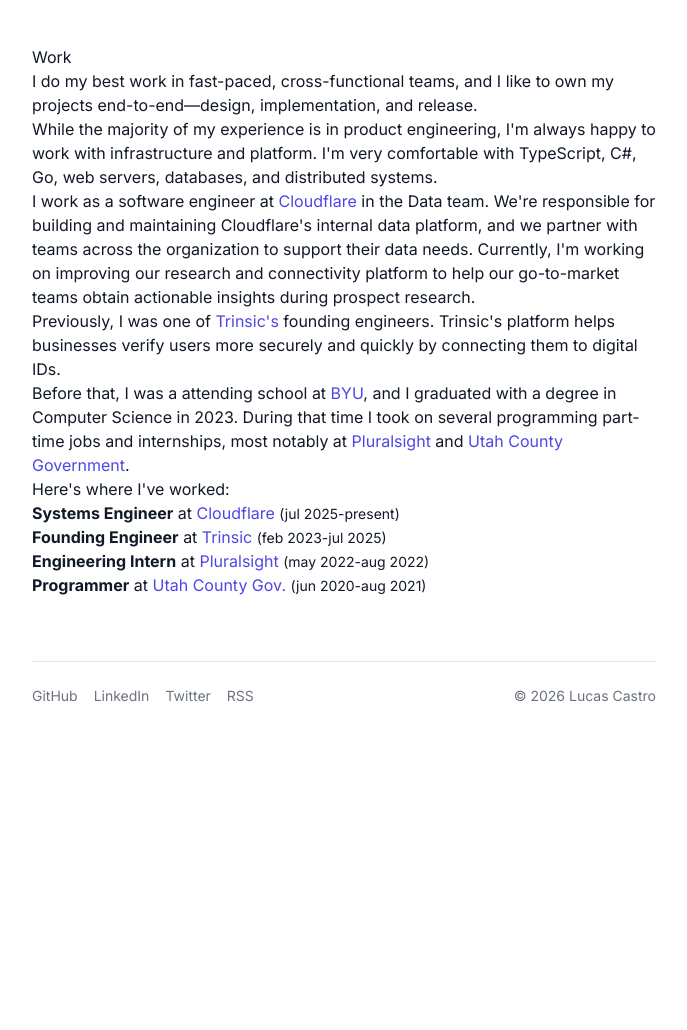
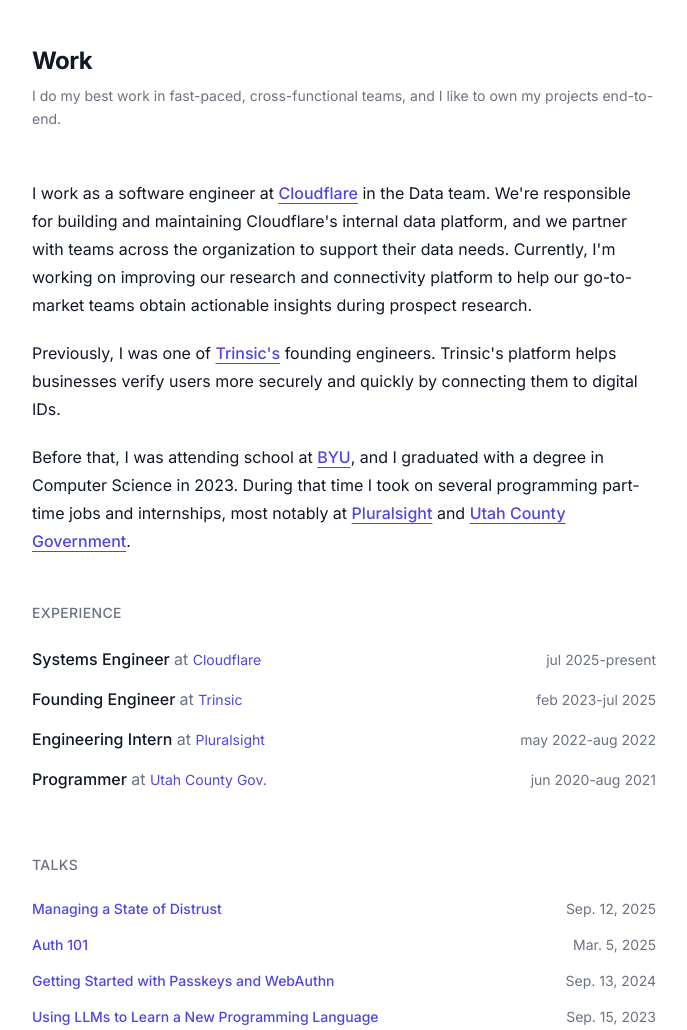
Before and after one commit to lucasamonrc/website, an Astro site: page /work in a window 1280 px wide. Shown: the part 132-1162 px from the top of the page, without its empty margins (296-983 px from the left). Before the commit the page ends 950 px from the top, so only its background shows below. Built offline with nearby package versions, Linux system fonts and the light colour scheme; Astro itself is replaced by a stand-in of ours.

Commit message:
Integrate talks into work page, remove talks route, clean up unused components

```diff
--- a/src/components/NavLink.astro
+++ /dev/null
@@ -1,11 +0,0 @@
----
-import type { HTMLAttributes } from "astro/types";
-
-type Props = HTMLAttributes<"a">;
-
-const { href, ...props } = Astro.props;
----
-
-<a href={href} {...props}>
-	<slot />
-</a>
--- a/src/components/TalkEntry.tsx
+++ /dev/null
@@ -1,16 +0,0 @@
-interface TalkEntryProps {
-	date: string;
-	title: string;
-	videoUrl: string;
-	notesUrl?: string;
-	slidesUrl?: string;
-}
-
-export function TalkEntry({ date, title, videoUrl }: TalkEntryProps) {
-	return (
-		<article className="flex flex-col">
-			<span className="text-xs">{date}</span>
-			<a href={videoUrl}>{title}</a>
-		</article>
-	);
-}
--- a/src/components/WorkEntry.tsx
+++ /dev/null
@@ -1,20 +0,0 @@
-interface WorkEntryProps {
-	position: string;
-	company: string;
-	companyUrl: string;
-	range: string;
-}
-
-export function WorkEntry({
-	position,
-	company,
-	companyUrl,
-	range,
-}: WorkEntryProps) {
-	return (
-		<li>
-			<strong>{position}</strong> at <a href={companyUrl}>{company}</a>{" "}
-			<span className="text-sm font-light">({range})</span>
-		</li>
-	);
-}
--- a/src/content/pages/talks.mdx
+++ /dev/null
@@ -1,24 +0,0 @@
----
-title: "Talks | Lucas Castro"
-updatedDate: 2025-08-02
----
-
-import { TalkEntry } from "../../components/TalkEntry";
-import { TALKS } from "../../consts";
-
-## Talks
-
-I like to engage with the dev community thorugh talks and presentations. It is
-also a good way to share things I've learned and meet new people, so I try to
-give a talk or two every year. Here's a list of some of the talks I've given:
-
-<section class="flex flex-col space-y-4">
-	{TALKS.map((talk, i) => (
-		<TalkEntry
-			key={i}
-			date={talk.date}
-			title={talk.title}
-			videoUrl={talk.videoUrl}
-		/>
-	))}
-</section>
--- a/src/content/pages/work.mdx
+++ /dev/null
@@ -1,33 +0,0 @@
----
-title: "Work | Lucas Castro"
-updatedDate: 2025-08-02
----
-
-import { WorkEntry } from "../../components/WorkEntry";
-import { WORK } from "../../consts";
-
-## Work
-
-I do my best work in fast-paced, cross-functional teams, and I like to own my projects end-to-end—design, implementation, and release.
-
-While the majority of my experience is in product engineering, I'm always happy to work with infrastructure and platform. I'm very comfortable with TypeScript, C#, Go, web servers, databases, and distributed systems.
-
-I work as a software engineer at [Cloudflare](https://www.cloudflare.com) in the Data team. We're responsible for building and maintaining Cloudflare's internal data platform, and we partner with teams across the organization to support their data needs. Currently, I'm working on improving our research and connectivity platform to help our go-to-market teams obtain actionable insights during prospect research.
-
-Previously, I was one of [Trinsic's](https://trinsic.id) founding engineers. Trinsic's platform helps businesses verify users more securely and quickly by connecting them to digital IDs.
-
-Before that, I was a attending school at [BYU](https://byu.edu), and I graduated with a degree in Computer Science in 2023. During that time I took on several programming part-time jobs and internships, most notably at [Pluralsight](https://pluralsight.com) and [Utah County Government](https://utahcounty.gov).
-
-Here's where I've worked:
-
-<ul>
-	{WORK.map((work, i) => (
-		<WorkEntry
-			key={i}
-			position={work.position}
-			company={work.company}
-			companyUrl={work.companyUrl}
-			range={work.range}
-		/>
-	))}
-</ul>
--- a/src/content/pages/writing.md
+++ /dev/null
@@ -1,12 +0,0 @@
----
-title: "Writing | Lucas Castro"
-updatedDate: 2025-08-02
----
-
-## Writing
-
-Every now and then I feel compelled to publish some of my thoughts. They can be about anything, really, but usually they are about my career, programming, or the industry.
-
-The posts below don't have any regular cadence, they simply pop right out of my head whenever I feel like it is a thought worth sharing.
-
-### Posts
--- a/src/pages/talks.astro
+++ /dev/null
@@ -1,13 +0,0 @@
----
-import Root from "../layouts/Root.astro";
-import { getEntry } from "astro:content";
-import { render } from "astro:content";
-
-const talksPage = await getEntry("pages", "talks");
-
-const { Content } = await render(talksPage!);
----
-
-<Root title="Talks | Lucas Castro">
-	<Content />
-</Root>
--- a/src/pages/work.astro
+++ b/src/pages/work.astro
@@ -1,13 +1,116 @@
 ---
 import Root from "../layouts/Root.astro";
-import { getEntry } from "astro:content";
-import { render } from "astro:content";
-
-const workPage = await getEntry("pages", "work");
-
-const { Content } = await render(workPage!);
+import { WORK, TALKS } from "../consts";
 ---
 
 <Root title="Work | Lucas Castro">
-	<Content />
+	<section class="mb-12">
+		<h1
+			class="mb-2 text-2xl font-bold tracking-tight"
+			style="color: var(--color-text);"
+		>
+			Work
+		</h1>
+		<p
+			class="text-sm leading-relaxed"
+			style="color: var(--color-text-secondary);"
+		>
+			I do my best work in fast-paced, cross-functional teams, and I like
+			to own my projects end-to-end.
+		</p>
+	</section>
+
+	<section class="mb-12">
+		<div class="prose max-w-none">
+			<p>
+				I work as a software engineer at <a
+					href="https://www.cloudflare.com">Cloudflare</a
+				> in the Data team. We're responsible for building and maintaining
+				Cloudflare's internal data platform, and we partner with teams across
+				the organization to support their data needs. Currently, I'm working
+				on improving our research and connectivity platform to help our go-to-market
+				teams obtain actionable insights during prospect research.
+			</p>
+			<p>
+				Previously, I was one of <a href="https://trinsic.id"
+					>Trinsic's</a
+				> founding engineers. Trinsic's platform helps businesses verify
+				users more securely and quickly by connecting them to digital IDs.
+			</p>
+			<p>
+				Before that, I was attending school at <a href="https://byu.edu"
+					>BYU</a
+				>, and I graduated with a degree in Computer Science in 2023.
+				During that time I took on several programming part-time jobs and
+				internships, most notably at <a href="https://pluralsight.com"
+					>Pluralsight</a
+				> and <a href="https://utahcounty.gov">Utah County Government</a
+				>.
+			</p>
+		</div>
+	</section>
+
+	<section class="mb-16">
+		<h2
+			class="mb-6 text-sm font-medium uppercase tracking-wide"
+			style="color: var(--color-text-secondary);"
+		>
+			Experience
+		</h2>
+		<div class="flex flex-col gap-4">
+			{
+				WORK.map((work) => (
+					<div class="flex items-baseline justify-between gap-4">
+						<div>
+							<span
+								class="font-medium"
+								style="color: var(--color-text);"
+							>
+								{work.position}
+							</span>
+							<span style="color: var(--color-text-secondary);">
+								{" "}
+								at{" "}
+							</span>
+							<a href={work.companyUrl} class="text-sm">
+								{work.company}
+							</a>
+						</div>
+						<span
+							class="shrink-0 text-sm"
+							style="color: var(--color-text-secondary);"
+						>
+							{work.range}
+						</span>
+					</div>
+				))
+			}
+		</div>
+	</section>
+
+	<section>
+		<h2
+			class="mb-6 text-sm font-medium uppercase tracking-wide"
+			style="color: var(--color-text-secondary);"
+		>
+			Talks
+		</h2>
+		<div class="flex flex-col gap-4">
+			{
+				TALKS.map((talk) => (
+					<div class="flex items-baseline justify-between gap-4">
+						<a href={talk.videoUrl} class="font-medium text-sm">
+							{talk.title}
+						</a>
+						<span
+							class="shrink-0 text-sm"
+							style="color: var(--color-text-secondary);"
+						>
+							{talk.date}
+						</span>
+					</div>
+				))
+			}
+		</div>
+	</section>
 </Root>
```
